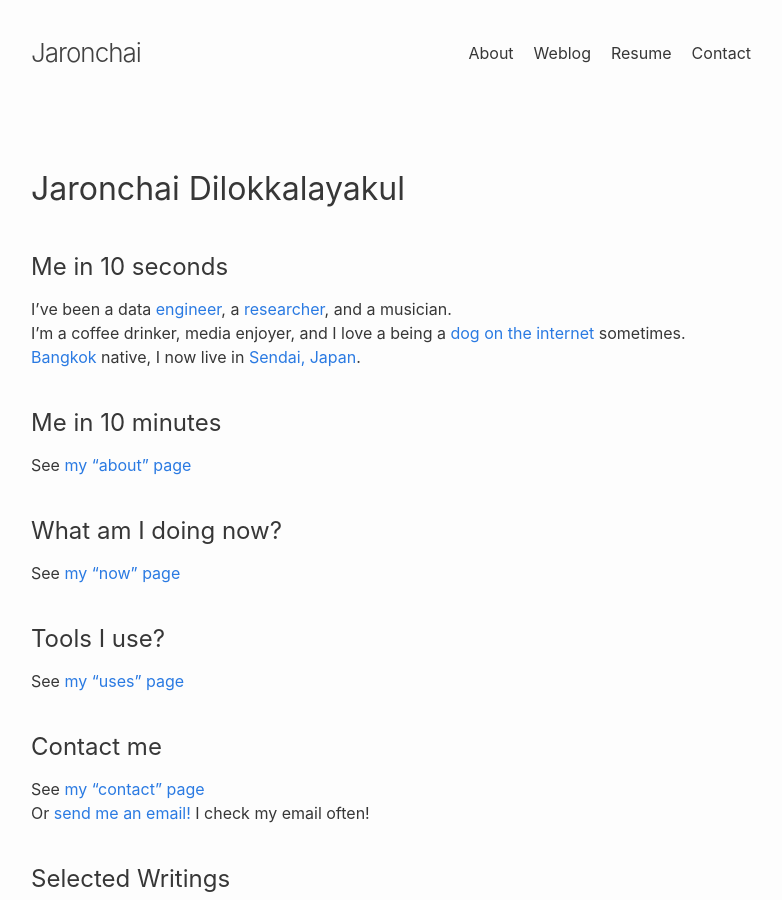
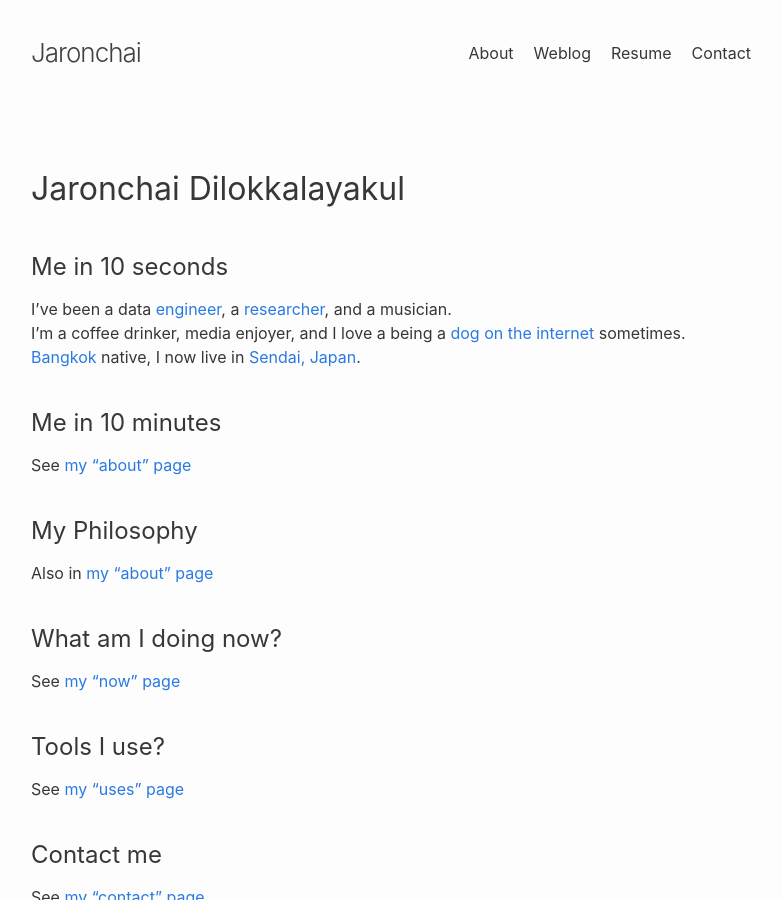
Before and after one commit to jarondlk/jaronchai-blog, a Jekyll site: the page built from index.markdown, in a window 1280 px wide and 900 px high. Shown: the whole window, without its empty margins (249-1031 px from the left). Built offline with Jekyll 4.4.1, drawn with Linux system fonts in a browser that asks for light colours.

Commit message:
Update index

```diff
--- a/index.markdown
+++ b/index.markdown
@@ -14,6 +14,10 @@ I’m a coffee drinker, media enjoyer, and I love a being a [dog on the internet
 ## Me in 10 minutes
 
 See [my "about" page](/about)
+
+## My Philosophy
+
+Also in [my "about" page](/about/#my%20philosophy)
 
 ## What am I doing now?
 
--- a/pages/about.markdown
+++ b/pages/about.markdown
@@ -88,7 +88,7 @@ If you've read this far, congratulations. You're either extremely curious or jus
 
 ---
 
-## My Philosophy - A Mini Manifesto
+## My Philosophy
 
 I like building systems that make sense.
 I like when things are simple and understandable.
```
